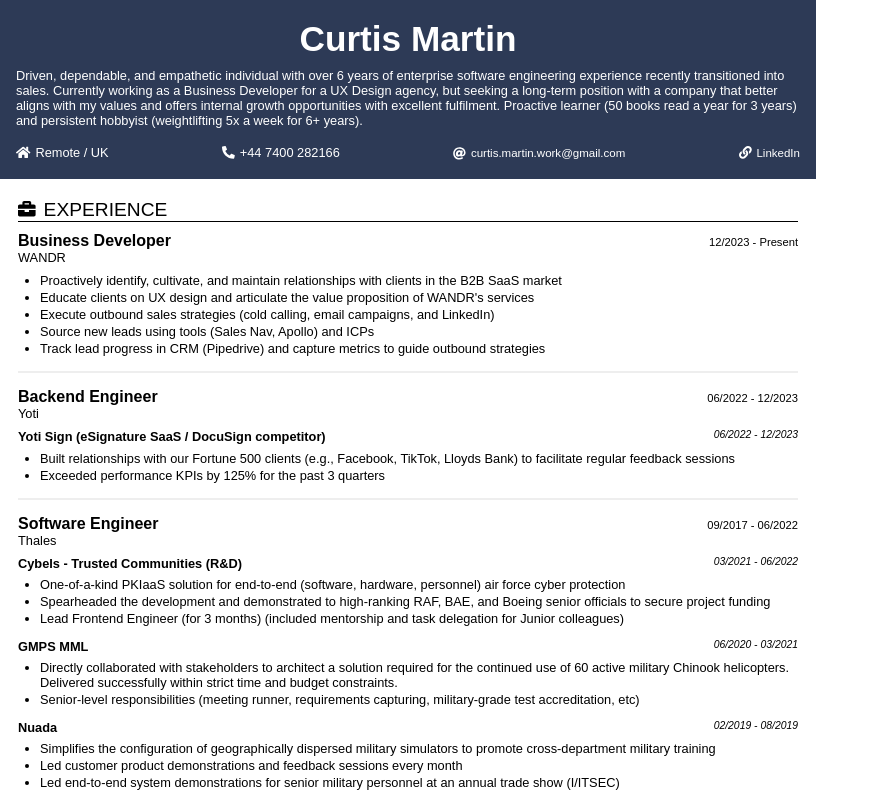
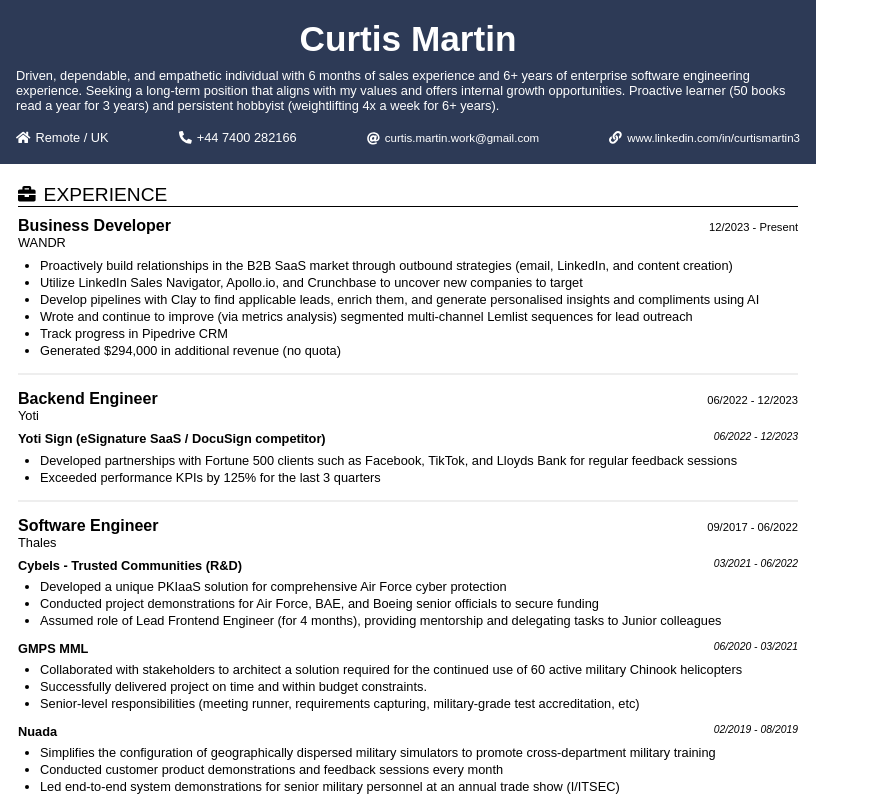
Before and after one commit to CurtisM132/resume, a React (Create React App) app in the folder Template 2/: page / in a window 1280 px wide. Shown: the top 800 px of the page, without its empty margins (0-879 px from the left). Built offline with nearby package versions, Linux system fonts and the light colour scheme.

Commit message:
Misc Experience Updates

```diff
--- a/Template 2/src/features/contact/contact-horizontal/Contact.jsx
+++ b/Template 2/src/features/contact/contact-horizontal/Contact.jsx
@@ -26,12 +26,12 @@
       </div>
       <div className="row-container">
         <FontAwesomeIcon icon="at" className="contact-icon" style={{ marginTop: '2px' }} />
-        <div style={{fontSize: "0.72rem"}}>curtis.martin.work@gmail.com</div>
+        <div style={{ fontSize: "0.72rem" }}>curtis.martin.work@gmail.com</div>
       </div>
       <div className="row-container">
         <FontAwesomeIcon icon="link" className="contact-icon" />
-        <div style={{fontSize: "0.72rem"}} href="www.linkedin.com/in/curtismartin3">LinkedIn</div>
-        {/* <div style={{fontSize: "0.72rem"}}>www.linkedin.com/in/curtismartin3</div> */}
+        {/* <div style={{fontSize: "0.72rem"}} href="www.linkedin.com/in/curtismartin3">LinkedIn</div> */}
+        <div style={{ fontSize: "0.72rem" }} href="www.linkedin.com/in/curtismartin3">www.linkedin.com/in/curtismartin3</div>
         {/* <a style={{fontSize: "0.72rem"}} href="https://linktr.ee/curtis__martin">Socials</a> */}
       </div>
     </div>
--- a/Template 2/src/features/header/Header.jsx
+++ b/Template 2/src/features/header/Header.jsx
@@ -12,10 +12,9 @@
       </div>
 
       <div className="header-tag">
-        Driven, dependable, and empathetic individual with over 6 years of enterprise software engineering experience recently transitioned into sales.
-        Currently working as a Business Developer for a UX Design agency, but seeking a long-term position with a company that better aligns with my
-        values and offers internal growth opportunities with excellent fulfilment. Proactive learner (50 books read a year for 3 years) and persistent
-        hobbyist (weightlifting 5x a week for 6+ years).
+        Driven, dependable, and empathetic individual with 6 months of sales experience and 6+ years of enterprise software engineering experience.
+        Seeking a long-term position that aligns with my values and offers internal growth opportunities. Proactive learner
+        (50 books read a year for 3 years) and persistent hobbyist (weightlifting 4x a week for 6+ years).
       </div>
 
       <Contact />
--- a/Template 2/src/features/work-experience/WorkExperience.jsx
+++ b/Template 2/src/features/work-experience/WorkExperience.jsx
@@ -22,11 +22,12 @@
       >
         <div className="project-details">
           <ul>
-            <li>Proactively identify, cultivate, and maintain relationships with clients in the B2B SaaS market</li>
-            <li>Educate clients on UX design and articulate the value proposition of WANDR&apos;s services</li>
-            <li>Execute outbound sales strategies (cold calling, email campaigns, and LinkedIn)</li>
-            <li>Source new leads using tools (Sales Nav, Apollo) and ICPs</li>
-            <li>Track lead progress in CRM (Pipedrive) and capture metrics to guide outbound strategies</li>
+            <li>Proactively build relationships in the B2B SaaS market through outbound strategies (email, LinkedIn, and content creation)</li>
+            <li>Utilize LinkedIn Sales Navigator, Apollo.io, and Crunchbase to uncover new companies to target</li>
+            <li>Develop pipelines with Clay to find applicable leads, enrich them, and generate personalised insights and compliments using AI</li>
+            <li>Wrote and continue to improve (via metrics analysis) segmented multi-channel Lemlist sequences for lead outreach</li>
+            <li>Track progress in Pipedrive CRM</li>
+            <li>Generated $294,000 in additional revenue (no quota)</li>
           </ul>
         </div>
       </JobEntry>
@@ -50,11 +51,10 @@
 
           <ul>
             <li>
-              Built relationships with our Fortune 500 clients (e.g., Facebook, TikTok, Lloyds Bank) to
-              facilitate regular feedback sessions
+              Developed partnerships with Fortune 500 clients such as Facebook, TikTok, and Lloyds Bank for regular feedback sessions
             </li>
             <li>
-              Exceeded performance KPIs by 125% for the past 3 quarters
+              Exceeded performance KPIs by 125% for the last 3 quarters
             </li>
           </ul>
         </div>
@@ -79,13 +79,13 @@
 
           <ul>
             <li>
-              One-of-a-kind PKIaaS solution for end-to-end (software, hardware, personnel) air force cyber protection
+              Developed a unique PKIaaS solution for comprehensive Air Force cyber protection
             </li>
             <li>
-              Spearheaded the development and demonstrated to high-ranking RAF, BAE, and Boeing senior officials to secure project funding
+              Conducted project demonstrations for Air Force, BAE, and Boeing senior officials to secure funding
             </li>
             <li>
-              Lead Frontend Engineer (for 3 months) (included mentorship and task delegation for Junior colleagues)
+              Assumed role of Lead Frontend Engineer (for 4 months), providing mentorship and delegating tasks to Junior colleagues
             </li>
           </ul>
         </div>
@@ -102,8 +102,11 @@
 
           <ul>
             <li>
-              Directly collaborated with stakeholders to architect a solution required for the continued use of 60 active military
-              Chinook helicopters. Delivered successfully within strict time and budget constraints.
+              Collaborated with stakeholders to architect a solution required for the continued use of 60 active military
+              Chinook helicopters
+            </li>
+            <li>
+              Successfully delivered project on time and within budget constraints.
             </li>
             <li>
               Senior-level responsibilities (meeting runner, requirements capturing, military-grade test accreditation, etc)
@@ -127,7 +130,7 @@
               military training
             </li>
             <li>
-              Led customer product demonstrations and feedback sessions every month
+              Conducted customer product demonstrations and feedback sessions every month
             </li>
             <li>
               Led end-to-end system demonstrations for senior military personnel at an annual trade show (I/ITSEC)
@@ -149,14 +152,13 @@
 
           <ul>
             <li>
-              Defacto SaaS platform for air force training, filling a gap in the market dominated by hard-to-use
-              and slow legacy products
+              Developed a leading SaaS platform for Air Force training, addressing market needs overshadowed by complex legacy systems
             </li>
             <li>
               Lead face-to-face customer product demonstrations every month
             </li>
             <li>
-              Exceeded performance KPIs by 150% every release cycle (2 weeks)
+              Exceeded performance KPIs by 150% in each bi-weekly release cycle throughout the project duration
             </li>
           </ul>
         </div>
```
